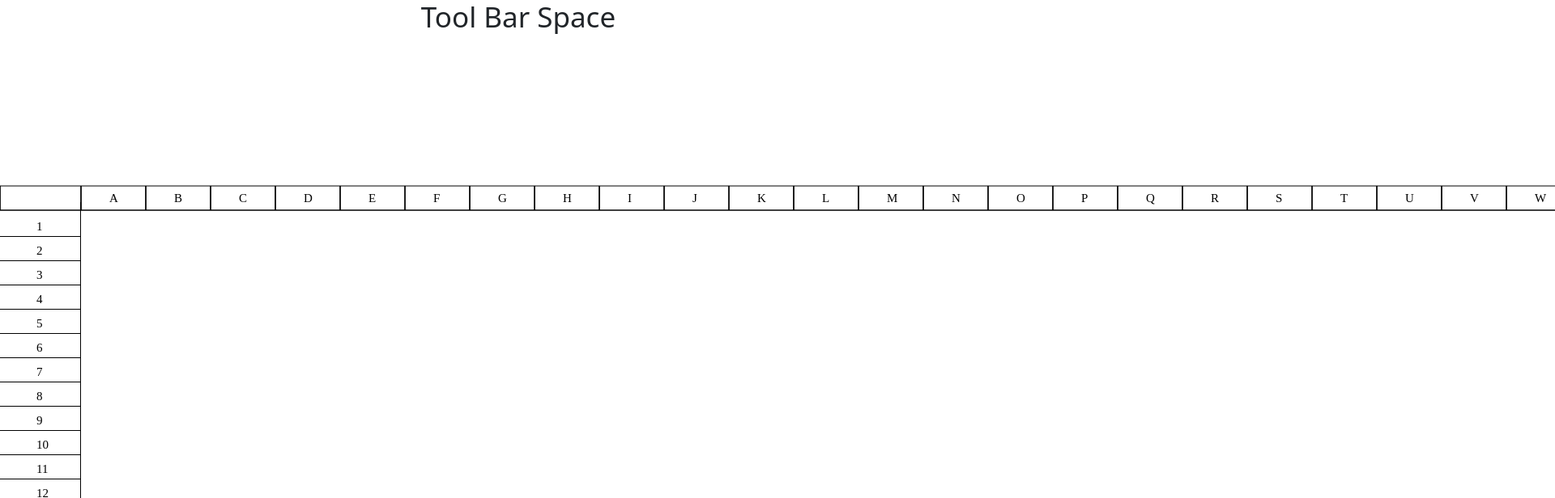
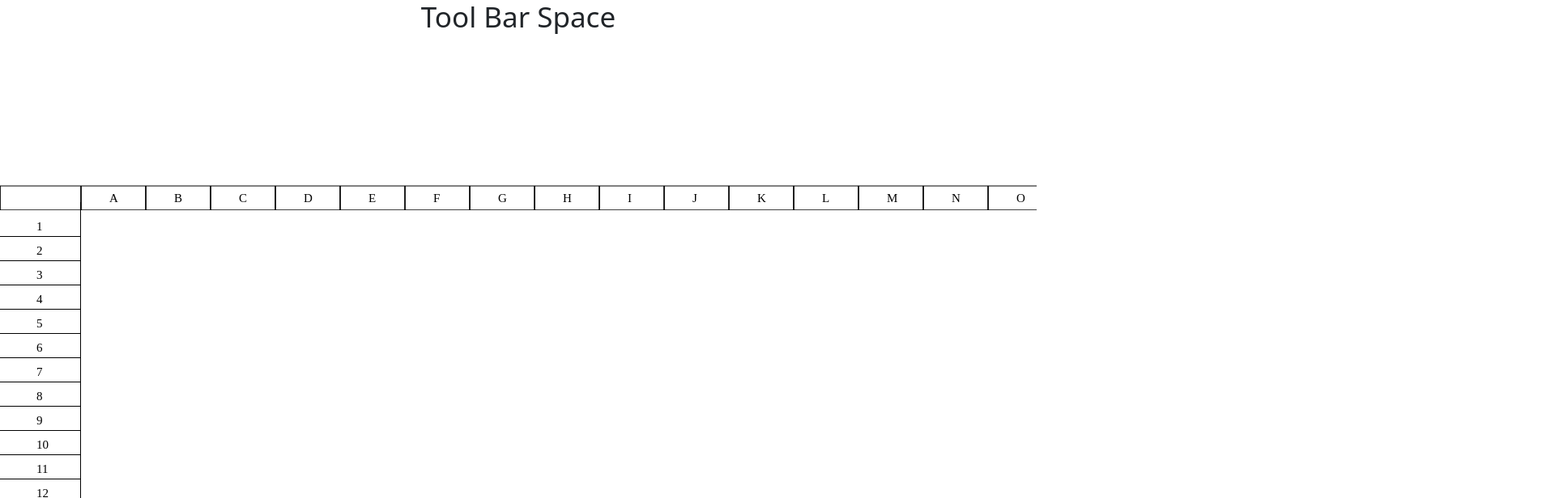
Before and after one commit to NathanaelEastwood/SheetAI, a React (Vite) app: page / in a window 1280 px wide. Shown: the top 616 px of the page at 81% size, 1920 px wide, since content can reach past the window. Built offline with nearby package versions, Linux system fonts and the light colour scheme.

Commit message:
Adjusted elements surrounding table and sidebars to allow scrolling.

```diff
--- a/src/App.css
+++ b/src/App.css
@@ -4,6 +4,12 @@
   margin: 0;
   padding: 0;
   text-align: center;
+}
+
+.inner
+{
+  position: relative;
+  height: auto;
 }
 
 .canvasContainer
--- a/src/Components/Table.tsx
+++ b/src/Components/Table.tsx
@@ -6,7 +6,7 @@ import TableRow from "../Deprecated/TableRow";
 
 const Table: React.FC = () => {
     return (
-        <canvas width={1950} height={500}></canvas>
+        <canvas width={1950} height={1000}></canvas>
     )
 }
 
--- a/src/Components/TableContainer.tsx
+++ b/src/Components/TableContainer.tsx
@@ -1,4 +1,4 @@
-import React, { useEffect, useRef } from "react";
+import React, {useEffect, useRef, useState} from "react";
 import Table from "../Components/Table";
 import Sidebar from "./Sidebar";
 import Topbar from "./Topbar";
@@ -6,6 +6,8 @@ import Topbar from "./Topbar";
 const TableContainer: React.FC = () => {
     const containerRef = useRef<HTMLDivElement>(null);
     const tableRef = useRef<HTMLDivElement>(null);
+    const tableHeight = useState(1000)
+    const tableWidth = useState(2000)
 
     useEffect(() => {
         if (containerRef.current && tableRef.current) {
@@ -30,18 +32,21 @@ const TableContainer: React.FC = () => {
     }, []);
 
     return (
+
             <div
                 className="canvasContainer"
                 style={{
                     position: "absolute",
                     width: "100vw",
-                height: "100vh", // Ensure full viewport height
+                    height: "77vh", // Ensure full viewport height
                     margin: 0, // Remove any default margin
                     padding: 0, // Remove any padding
                     boxSizing: "border-box", // Include padding and border in dimensions
+                    overflow: "scroll"
                 }}
                 ref={containerRef}
             >
+
                 {/* Topbar positioned at the very top */}
                 <Topbar
                     style={{
@@ -67,9 +72,10 @@ const TableContainer: React.FC = () => {
                 />
 
                 {/* Table dynamically sized and centered */}
-            <div ref={tableRef}>
+                {/*<div ref={tableRef}>
                     <Table />
-            </div>
+                </div>*/}
+                <Table />
             </div>
     );
 };
--- a/src/Components/Topbar.tsx
+++ b/src/Components/Topbar.tsx
@@ -18,16 +18,14 @@ const Topbar: React.FC<TopbarProps> = (style) => {
             if (ctx) {
                 // Set canvas dimensions (optional, adjust as needed)
                 canvas.width = 2000;
-                canvas.height = 100;
+                canvas.height = 60;
 
                 // Set font and styling for text
                 ctx.font = "15px serif";
                 ctx.fillStyle = "black";
 
                 ctx.beginPath();
-                const x = 80 * -1 + 50; // Calculate x-coordinate for each letter
-                const y = 50; // Fixed y-coordinate
-                ctx.lineWidth = 1
+                ctx.lineWidth = 1;
                 // draw vertical line preceding the letter.
                 ctx.moveTo(0, 30);
                 ctx.lineTo(0, 60)
@@ -46,6 +44,7 @@ const Topbar: React.FC<TopbarProps> = (style) => {
                 // Draw the letters on the canvas
                 columnHeadings.forEach((letter, index) => {
                     ctx.beginPath();
+                    ctx.lineWidth = 1;
                     const x = 80 * index + 55; // Calculate x-coordinate for each letter
                     const y = 50; // Fixed y-coordinate
 
```
Lines whose indentation alone changed are shown as unchanged.
